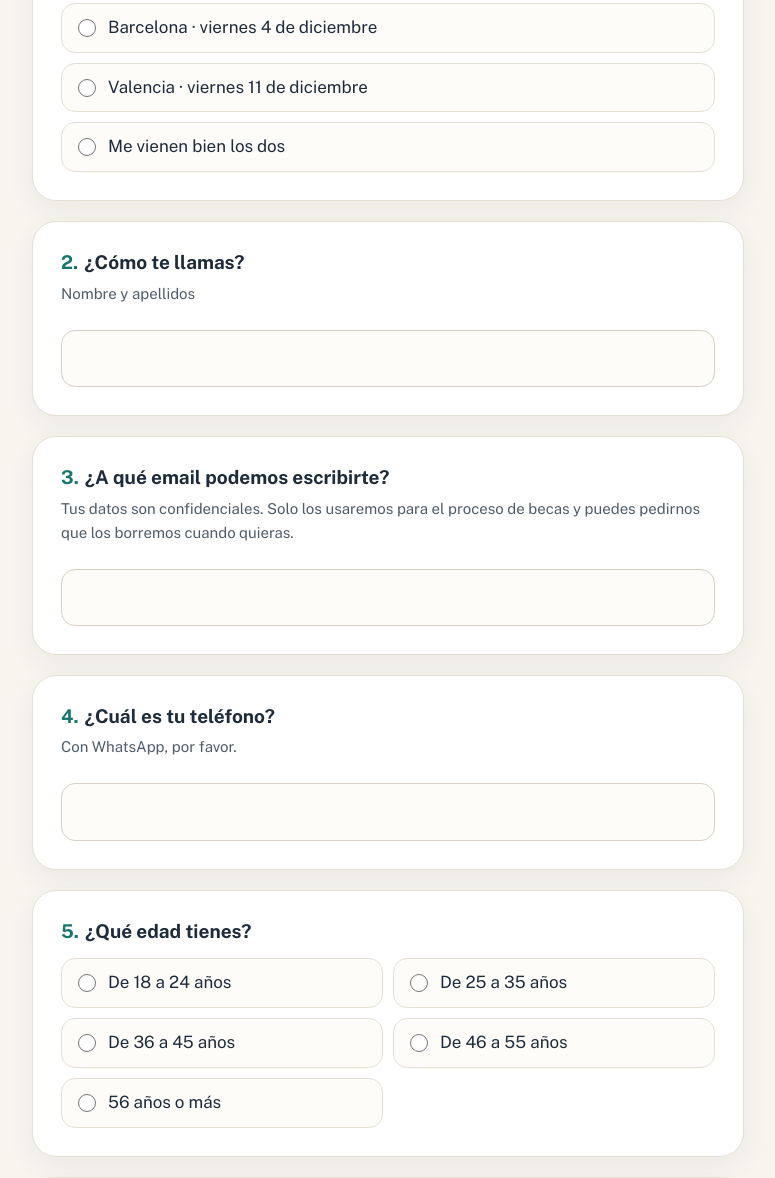
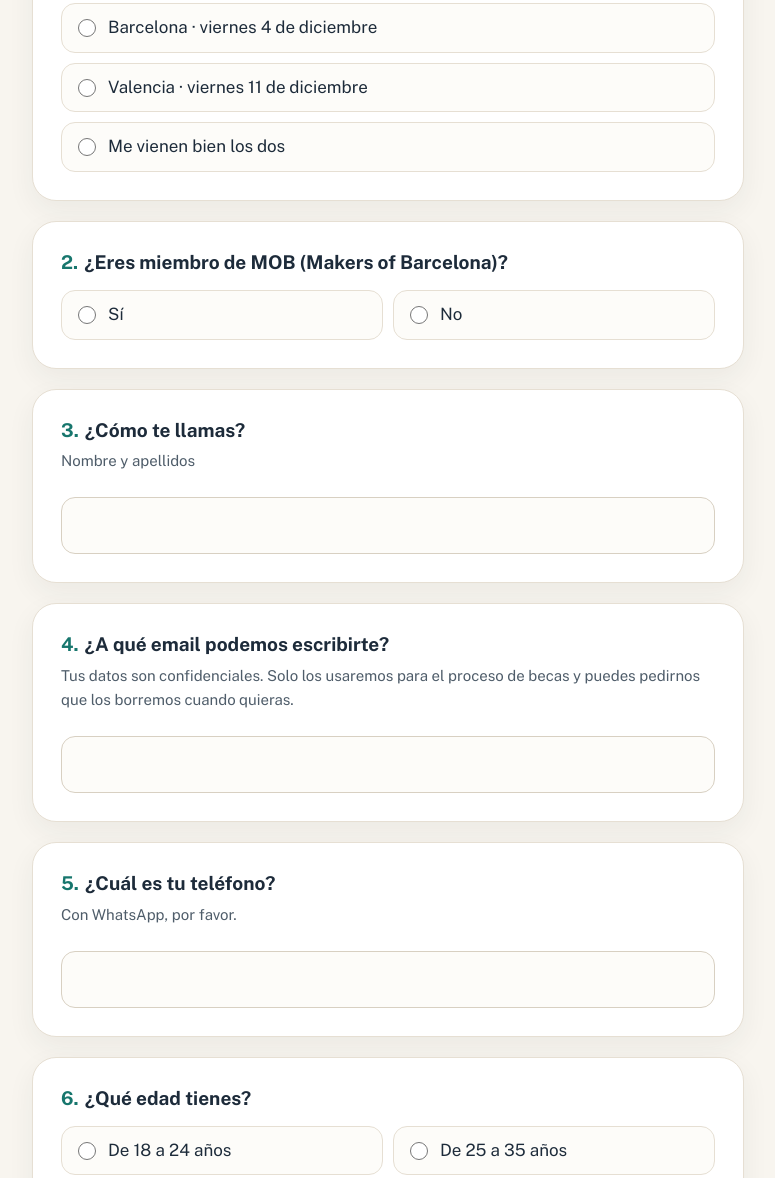
Before and after one commit to sandraalfarovargas/aumentadas, a plain HTML site: page postulacion.html in a window 1280 px wide. Shown: the part 935-2113 px from the top of the page, without its empty margins (252-1027 px from the left). Drawn offline with nearby package versions, Linux system fonts and the light colour scheme.

Commit message:
Add files via upload

```diff
--- a/postulacion.html
+++ b/postulacion.html
@@ -134,33 +134,34 @@ const GOOGLE_FORM = 'https://docs.google.com/forms/d/e/1FAIpQLSdfe1Sw1uFKd0NkdML
 const PARTS = [
  {title:'Parte I: Quién eres', lead:'Lo básico, para conocerte y poder escribirte.', qs:[
   {id:'lab', n:1, type:'radio', label:'¿A qué Aumentadas Lab postulas?', hint:'Elige la ciudad y la fecha. Los dos son de 9:00 a 18:00.', entry:'2131032755', req:true, opts:['Barcelona · viernes 4 de diciembre','Valencia · viernes 11 de diciembre','Me vienen bien los dos']},
-  {id:'nombre', n:2, type:'text', label:'¿Cómo te llamas?', hint:'Nombre y apellidos', entry:'2103166411', req:true, auto:'name'},
-  {id:'email', n:3, type:'email', label:'¿A qué email podemos escribirte?', hint:'Tus datos son confidenciales. Solo los usaremos para el proceso de becas y puedes pedirnos que los borremos cuando quieras.', entry:'858500136', req:true, auto:'email'},
-  {id:'tel', n:4, type:'tel', label:'¿Cuál es tu teléfono?', hint:'Con WhatsApp, por favor.', entry:'1223785454', req:true, auto:'tel'},
-  {id:'edad', n:5, type:'radio', cols:true, label:'¿Qué edad tienes?', entry:'779650590', req:true, opts:['De 18 a 24 años','De 25 a 35 años','De 36 a 45 años','De 46 a 55 años','56 años o más']},
-  {id:'pais', n:6, type:'radio', cols:true, label:'¿Cuál es tu país de origen?', entry:'374255879', req:true, other:'Otro', gfOther:true, opts:['Venezuela','Argentina','Perú','Colombia','España','Estados Unidos','Reino Unido','Francia']},
-  {id:'ciudad', n:7, type:'radio', cols:true, label:'¿En qué ciudad de España vives ahora?', entry:'210308892', req:true, other:'Otra', gfOther:true, opts:['Valencia','Barcelona','Madrid']},
-  {id:'tiempo', n:8, type:'radio', cols:true, label:'¿Cuánto tiempo llevas en España?', entry:'1914164176', req:true, opts:['Menos de 1 año','1 a 2 años','3 a 5 años','6 a 7 años','Más de 7 años','Toda mi vida']},
-  {id:'oficio', n:9, type:'text', label:'¿Cuál es tu oficio o profesión?', entry:'1622814791', req:true},
-  {id:'anios', n:10, type:'radio', cols:true, label:'¿Cuántos años de experiencia tienes en ello?', entry:'1589679271', req:true, opts:['Menos de 2 años','2 a 5 años','6 a 9 años','10 a 13 años','14 a 17 años','18 años o más']},
-  {id:'trabajas', n:11, type:'radio', cols:true, label:'¿Trabajas de ello en España?', entry:'1950107278', req:true, other:'Otra situación', gfOther:true, opts:['Sí','No']},
-  {id:'mas', n:12, type:'textarea', label:'Cuéntanos un poco más', entry:'2030281515', req:false}
+  {id:'mob', n:2, type:'radio', cols:true, label:'¿Eres miembro de MOB (Makers of Barcelona)?', entry:'880617881', req:true, opts:['Sí','No']},
+  {id:'nombre', n:3, type:'text', label:'¿Cómo te llamas?', hint:'Nombre y apellidos', entry:'2103166411', req:true, auto:'name'},
+  {id:'email', n:4, type:'email', label:'¿A qué email podemos escribirte?', hint:'Tus datos son confidenciales. Solo los usaremos para el proceso de becas y puedes pedirnos que los borremos cuando quieras.', entry:'858500136', req:true, auto:'email'},
+  {id:'tel', n:5, type:'tel', label:'¿Cuál es tu teléfono?', hint:'Con WhatsApp, por favor.', entry:'1223785454', req:true, auto:'tel'},
+  {id:'edad', n:6, type:'radio', cols:true, label:'¿Qué edad tienes?', entry:'779650590', req:true, opts:['De 18 a 24 años','De 25 a 35 años','De 36 a 45 años','De 46 a 55 años','56 años o más']},
+  {id:'pais', n:7, type:'radio', cols:true, label:'¿Cuál es tu país de origen?', entry:'374255879', req:true, other:'Otro', gfOther:true, opts:['Venezuela','Argentina','Perú','Colombia','España','Estados Unidos','Reino Unido','Francia']},
+  {id:'ciudad', n:8, type:'radio', cols:true, label:'¿En qué ciudad de España vives ahora?', entry:'210308892', req:true, other:'Otra', gfOther:true, opts:['Valencia','Barcelona','Madrid']},
+  {id:'tiempo', n:9, type:'radio', cols:true, label:'¿Cuánto tiempo llevas en España?', entry:'1914164176', req:true, opts:['Menos de 1 año','1 a 2 años','3 a 5 años','6 a 7 años','Más de 7 años','Toda mi vida']},
+  {id:'oficio', n:10, type:'text', label:'¿Cuál es tu oficio o profesión?', entry:'1622814791', req:true},
+  {id:'anios', n:11, type:'radio', cols:true, label:'¿Cuántos años de experiencia tienes en ello?', entry:'1589679271', req:true, opts:['Menos de 2 años','2 a 5 años','6 a 9 años','10 a 13 años','14 a 17 años','18 años o más']},
+  {id:'trabajas', n:12, type:'radio', cols:true, label:'¿Trabajas de ello en España?', entry:'1950107278', req:true, other:'Otra situación', gfOther:true, opts:['Sí','No']},
+  {id:'mas', n:13, type:'textarea', label:'Cuéntanos un poco más', entry:'2030281515', req:false}
  ]},
  {title:'Parte II: Lo que sabes y dónde está hoy', lead:'A veces lo que sabemos hacer no se ve donde estamos. Por un cambio de país, una pausa o un sector que cambia.', qs:[
-  {id:'situacion', n:13, type:'radio', label:'¿Cuál describe mejor tu situación profesional actual?', entry:'1665048563', req:true, other:'Otra', gfOther:true, opts:['Trabajo en mi profesión o sector','Trabajo en un área distinta de mi experiencia','Estoy buscando empleo','Trabajo por cuenta propia','Estoy desarrollando un proyecto propio','Estoy estudiando o formándome','Estoy volviendo tras una pausa']},
-  {id:'novisible', n:14, type:'checkbox', cols:true, label:'¿Qué crees que hace que tu experiencia no se vea o no se valore hoy?', hint:'Puedes elegir varias.', entry:'452455104', req:true, other:'Otra', gfOther:true, opts:['Homologación y trámites','Idioma o diferencias culturales','No tener contactos aquí','No conocer el mercado','Cuidados o familia','Falta de dinero','No tener estudios profesionales aquí','No tener experiencia laboral aquí','Volver tras una pausa','Mi sector está cambiando con la IA','Mi edad','Sentirme una minoría']},
-  {id:'intentado', n:15, type:'checkbox', cols:true, label:'¿Qué has intentado para que tu experiencia tenga el lugar que merece?', hint:'Puedes elegir varias.', entry:'453597392', req:true, other:'Otra', gfOther:true, opts:['Homologar','Formarme aquí','Buscar empleo en mi sector','Hacer contactos','Emprender','Pedir ayuda a asociaciones u otros','Todavía nada']},
-  {id:'problema', n:16, type:'textarea', label:'¿Qué problema resuelves mejor que nadie en tu trabajo? ¿Qué te preguntan siempre?', hint:'Una o dos frases bastan. Es el primer paso de tu mapa de oficio.', entry:'92678196', req:false},
-  {id:'despues', n:17, type:'radio', label:'¿Qué te gustaría que pasara después del Lab?', entry:'1914013658', req:true, opts:['Crear un proyecto o producto propio','Mejorar mi trabajo actual con IA','Encontrar un trabajo acorde a mi experiencia','Ofrecer mis servicios de forma nueva','Aún no lo sé, quiero descubrirlo']}
+  {id:'situacion', n:14, type:'radio', label:'¿Cuál describe mejor tu situación profesional actual?', entry:'1665048563', req:true, other:'Otra', gfOther:true, opts:['Trabajo en mi profesión o sector','Trabajo en un área distinta de mi experiencia','Estoy buscando empleo','Trabajo por cuenta propia','Estoy desarrollando un proyecto propio','Estoy estudiando o formándome','Estoy volviendo tras una pausa']},
+  {id:'novisible', n:15, type:'checkbox', cols:true, label:'¿Qué crees que hace que tu experiencia no se vea o no se valore hoy?', hint:'Puedes elegir varias.', entry:'452455104', req:true, other:'Otra', gfOther:true, opts:['Homologación y trámites','Idioma o diferencias culturales','No tener contactos aquí','No conocer el mercado','Cuidados o familia','Falta de dinero','No tener estudios profesionales aquí','No tener experiencia laboral aquí','Volver tras una pausa','Mi sector está cambiando con la IA','Mi edad','Sentirme una minoría']},
+  {id:'intentado', n:16, type:'checkbox', cols:true, label:'¿Qué has intentado para que tu experiencia tenga el lugar que merece?', hint:'Puedes elegir varias.', entry:'453597392', req:true, other:'Otra', gfOther:true, opts:['Homologar','Formarme aquí','Buscar empleo en mi sector','Hacer contactos','Emprender','Pedir ayuda a asociaciones u otros','Todavía nada']},
+  {id:'problema', n:17, type:'textarea', label:'¿Qué problema resuelves mejor que nadie en tu trabajo? ¿Qué te preguntan siempre?', hint:'Una o dos frases bastan. Es el primer paso de tu mapa de oficio.', entry:'92678196', req:false},
+  {id:'despues', n:18, type:'radio', label:'¿Qué te gustaría que pasara después del Lab?', entry:'1914013658', req:true, opts:['Crear un proyecto o producto propio','Mejorar mi trabajo actual con IA','Encontrar un trabajo acorde a mi experiencia','Ofrecer mis servicios de forma nueva','Aún no lo sé, quiero descubrirlo']}
  ]},
  {title:'Parte III: Aumentadas y tú', lead:'Queremos construir esto contigo. Tu sinceridad aquí vale más que tu entusiasmo.', qs:[
-  {id:'atrae', n:18, type:'checkbox', max:3, label:'De todo lo que ofrece Aumentadas, ¿qué te atrae más?', hint:'Elige hasta tres.', entry:'1125957612', req:true, other:'Otra', gfOther:true, opts:['Que mi experiencia se vea y se valore','Empezar por reconocer mi propio valor','Crear algo desde mi oficio, sin empezar de cero','Crear un producto o servicio real con IA','Una comunidad de profesionales que entienden mi camino','Que sea presencial','Acompañamiento de coaching y mentoría','Que lo diseñe alguien que vivió el mismo camino','No necesitar saber programar ni ser muy tecnológica','La beca','Descubrir mi Perfil de Inteligencia Aumentada (PIA)']},
-  {id:'dificil', n:19, type:'checkbox', cols:true, label:'¿Qué te resultaría más difícil al crear una solución desde tu oficio?', hint:'Puedes elegir varias.', entry:'1185721317', req:true, other:'Otra', gfOther:true, opts:['Identificar una buena idea','Encontrar un problema real que resolver','Utilizar herramientas de IA','Crear un prototipo funcional','Validar la idea con usuarios','Conseguir clientes','Tener tiempo suficiente','Disponer de dinero para empezar','Tener confianza en mis capacidades','Contar con apoyo o contactos']},
-  {id:'ia', n:20, type:'checkbox', label:'¿Cuáles de estas cosas has hecho con IA?', hint:'Puedes elegir varias.', entry:'1975617241', req:true, opts:['Hacerle una pregunta como a un buscador','Pedirle que escriba o corrija un texto (email, CV, post)','Darle contexto y un rol (“actúa como...”) para mejorar la respuesta','Pedirle cambios hasta conseguir lo que quería, en varias vueltas','Subirle un documento, foto o PDF para que lo analice','Crear imágenes, presentaciones o vídeos con IA','Usarla en mi trabajo de forma habitual','Crear una web, app o automatización con IA','Configurar un asistente o GPT personalizado','Ninguna de estas']},
-  {id:'frena', n:21, type:'checkbox', cols:true, label:'¿Qué te frena para usar más la IA?', hint:'Puedes elegir varias.', entry:'404063994', req:true, other:'Otra', gfOther:true, opts:['No sé por dónde empezar','Me parece complicada o técnica','No sé si lo hago bien','Me preocupa la privacidad de mis datos','Siento que es hacer trampa','No tengo tiempo para aprender a usarla','Me abruma tanta información','No tengo portátil o buen equipo','Nada me frena']},
-  {id:'plaza', n:22, type:'checkbox', label:'¿Cómo te gustaría reservar tu plaza en el Aumentadas Lab?', price:true, hint:'Puedes elegir más de una. Te avisaremos cuando haya plaza en la opción que elijas.', entry:'1330572023', req:true, opts:['Postulo a la beca del 90 % (10 € + 12 € de comida)','Pago la plaza completa si no obtengo la beca (100 € + 12 € de comida)','Mi empresa podría pagar mi plaza']},
-  {id:'core', n:23, type:'checkbox', label:'¿Te interesaría seguir en Aumentadas Core, un programa 100 % online de 12 semanas (enero a marzo 2027), para desarrollar tu proyecto más a fondo?', entry:'468930348', req:true, opts:['Sí, quiero apuntarme','Sí, pero necesito saber más (precio, horarios, contenido)','Sí, solo si consigo beca o patrocinio','Me interesa, pero no en esas fechas','Primero quiero probar el Lab y luego decido','No, por ahora no']},
-  {id:'datos', n:24, type:'consent', label:'Protección de datos', text:'Acepto que Aumentadas use mis datos solo para el proceso de becas. Puedo pedir que los borren cuando quiera.', entry:'1203154158', gfValue:'Acepto que Aumentadas use mis datos solo para el proceso de becas. Puedo pedir que los borren cuando quiera.', req:true}
+  {id:'atrae', n:19, type:'checkbox', max:3, label:'De todo lo que ofrece Aumentadas, ¿qué te atrae más?', hint:'Elige hasta tres.', entry:'1125957612', req:true, other:'Otra', gfOther:true, opts:['Que mi experiencia se vea y se valore','Empezar por reconocer mi propio valor','Crear algo desde mi oficio, sin empezar de cero','Crear un producto o servicio real con IA','Una comunidad de profesionales que entienden mi camino','Que sea presencial','Acompañamiento de coaching y mentoría','Que lo diseñe alguien que vivió el mismo camino','No necesitar saber programar ni ser muy tecnológica','La beca','Descubrir mi Perfil de Inteligencia Aumentada (PIA)']},
+  {id:'dificil', n:20, type:'checkbox', cols:true, label:'¿Qué te resultaría más difícil al crear una solución desde tu oficio?', hint:'Puedes elegir varias.', entry:'1185721317', req:true, other:'Otra', gfOther:true, opts:['Identificar una buena idea','Encontrar un problema real que resolver','Utilizar herramientas de IA','Crear un prototipo funcional','Validar la idea con usuarios','Conseguir clientes','Tener tiempo suficiente','Disponer de dinero para empezar','Tener confianza en mis capacidades','Contar con apoyo o contactos']},
+  {id:'ia', n:21, type:'checkbox', label:'¿Cuáles de estas cosas has hecho con IA?', hint:'Puedes elegir varias.', entry:'1975617241', req:true, opts:['Hacerle una pregunta como a un buscador','Pedirle que escriba o corrija un texto (email, CV, post)','Darle contexto y un rol (“actúa como...”) para mejorar la respuesta','Pedirle cambios hasta conseguir lo que quería, en varias vueltas','Subirle un documento, foto o PDF para que lo analice','Crear imágenes, presentaciones o vídeos con IA','Usarla en mi trabajo de forma habitual','Crear una web, app o automatización con IA','Configurar un asistente o GPT personalizado','Ninguna de estas']},
+  {id:'frena', n:22, type:'checkbox', cols:true, label:'¿Qué te frena para usar más la IA?', hint:'Puedes elegir varias.', entry:'404063994', req:true, other:'Otra', gfOther:true, opts:['No sé por dónde empezar','Me parece complicada o técnica','No sé si lo hago bien','Me preocupa la privacidad de mis datos','Siento que es hacer trampa','No tengo tiempo para aprender a usarla','Me abruma tanta información','No tengo portátil o buen equipo','Nada me frena']},
+  {id:'plaza', n:23, type:'checkbox', label:'¿Cómo te gustaría reservar tu plaza en el Aumentadas Lab?', price:true, hint:'Puedes elegir más de una. Te avisaremos cuando haya plaza en la opción que elijas.', entry:'1330572023', req:true, opts:['Postulo a la beca del 90 % (10 € + 12 € de comida)','Pago la plaza completa si no obtengo la beca (100 € + 12 € de comida)','Mi empresa podría pagar mi plaza']},
+  {id:'core', n:24, type:'checkbox', label:'¿Te interesaría seguir en Aumentadas Core, un programa 100 % online de 12 semanas (enero a marzo 2027), para desarrollar tu proyecto más a fondo?', entry:'468930348', req:true, opts:['Sí, quiero apuntarme','Sí, pero necesito saber más (precio, horarios, contenido)','Sí, solo si consigo beca o patrocinio','Me interesa, pero no en esas fechas','Primero quiero probar el Lab y luego decido','No, por ahora no']},
+  {id:'datos', n:25, type:'consent', label:'Protección de datos', text:'Acepto que Aumentadas use mis datos solo para el proceso de becas. Puedo pedir que los borren cuando quiera.', entry:'1203154158', gfValue:'Acepto que Aumentadas use mis datos solo para el proceso de becas. Puedo pedir que los borren cuando quiera.', req:true}
  ]}
 ];
 
```
